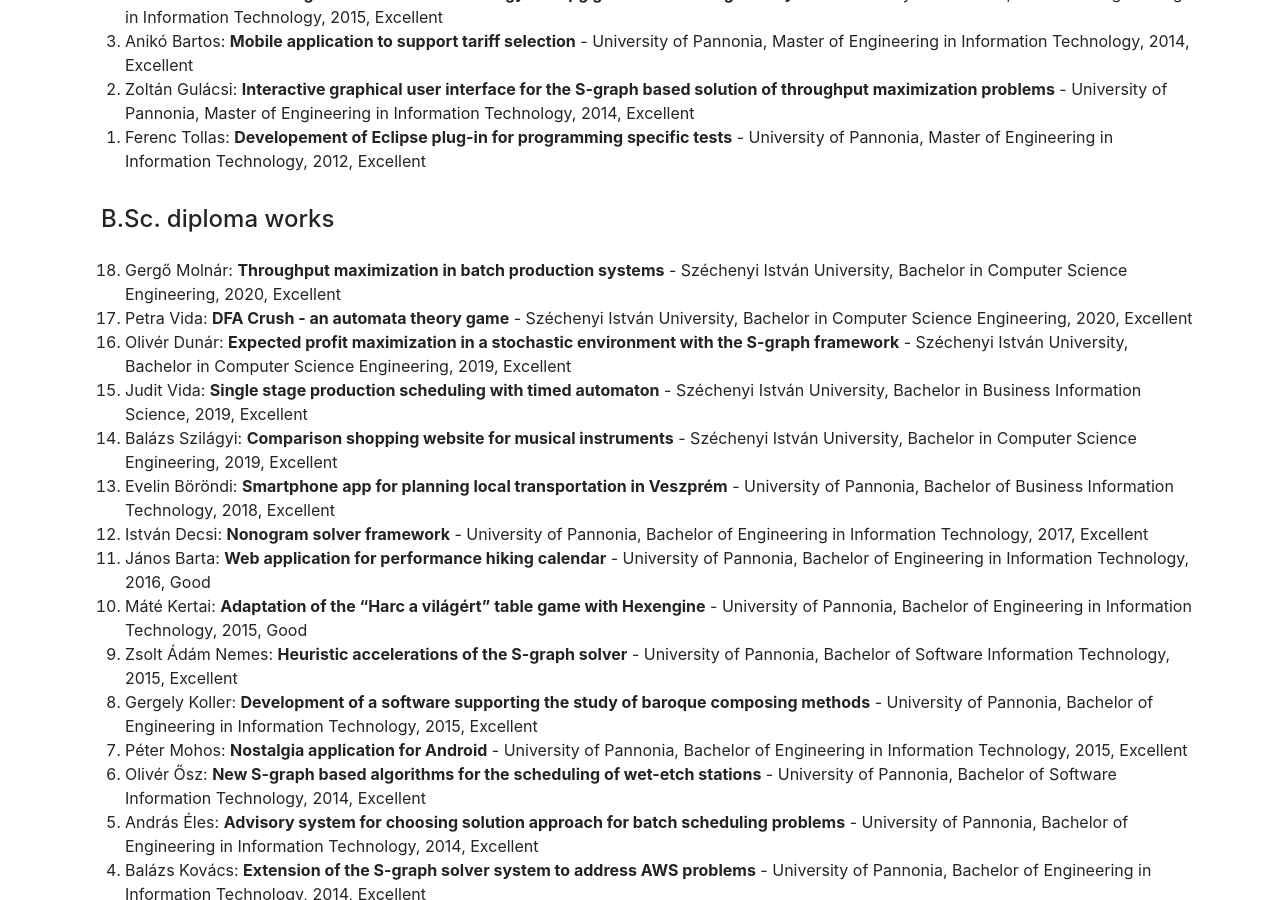
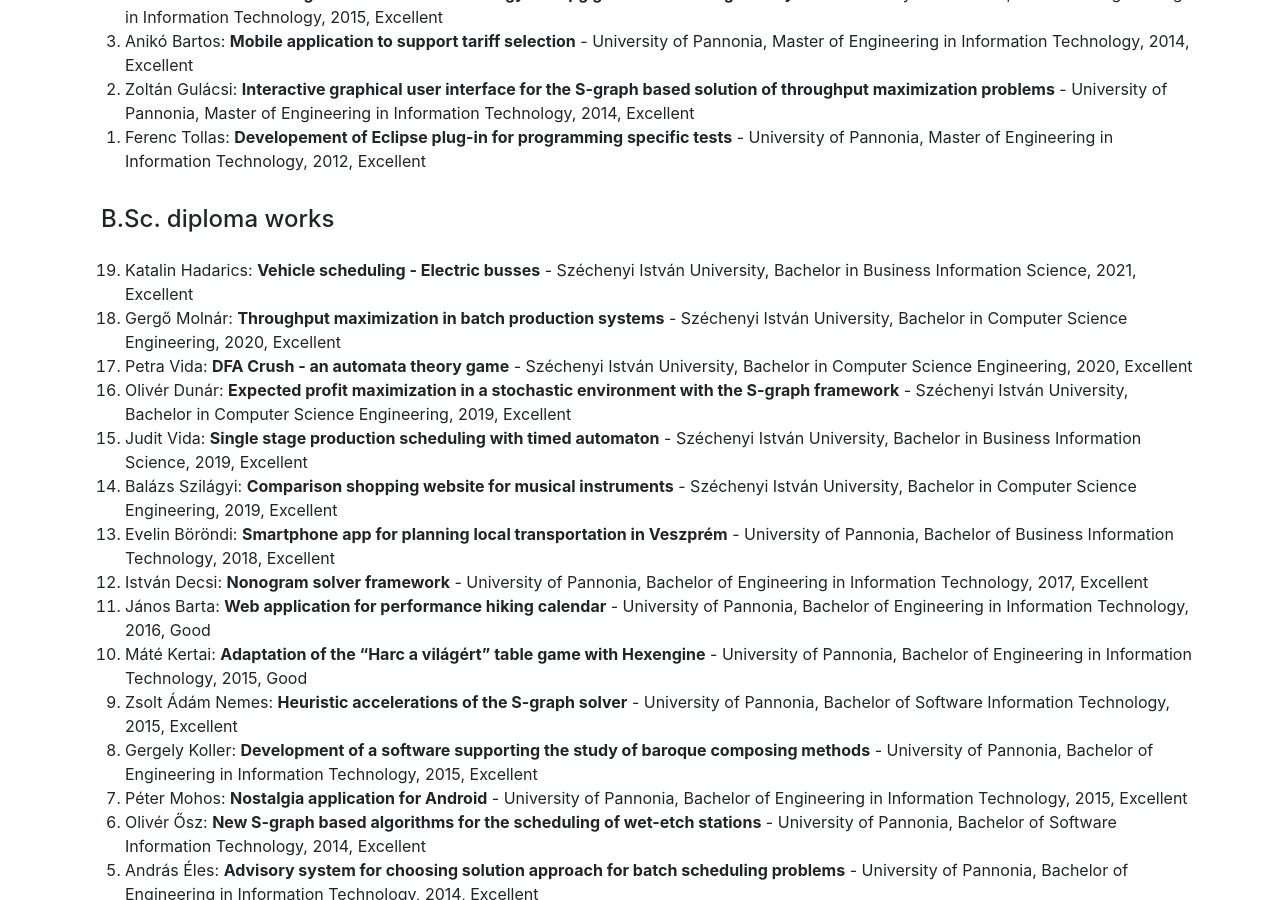
Before and after one commit to hegyhati/hegyhati.github.io, a Jekyll site: the page built from teaching_supervision.html, in a window 1280 px wide and 900 px high, scrolled down 2107 px. Built offline with Jekyll 4.4.1, drawn with Linux system fonts in a browser that asks for light colours.

Commit message:
Hadarics Katalin diploma

```diff
--- a/_data/supervision.yaml
+++ b/_data/supervision.yaml
@@ -80,6 +80,14 @@ diploma:
 
 
   BSc:
+
+  - student: Katalin Hadarics
+    original_title: Járműütemezési feladatok vizsgálata
+    title: Vehicle scheduling - Electric busses
+    course: Bachelor in Business Information Science
+    university: Széchenyi István University
+    date: 2021.01.26.
+    grade: Excellent
 
   - student: Petra Vida
     original_title: DFA Crush - egy automataelméleti játék
```
